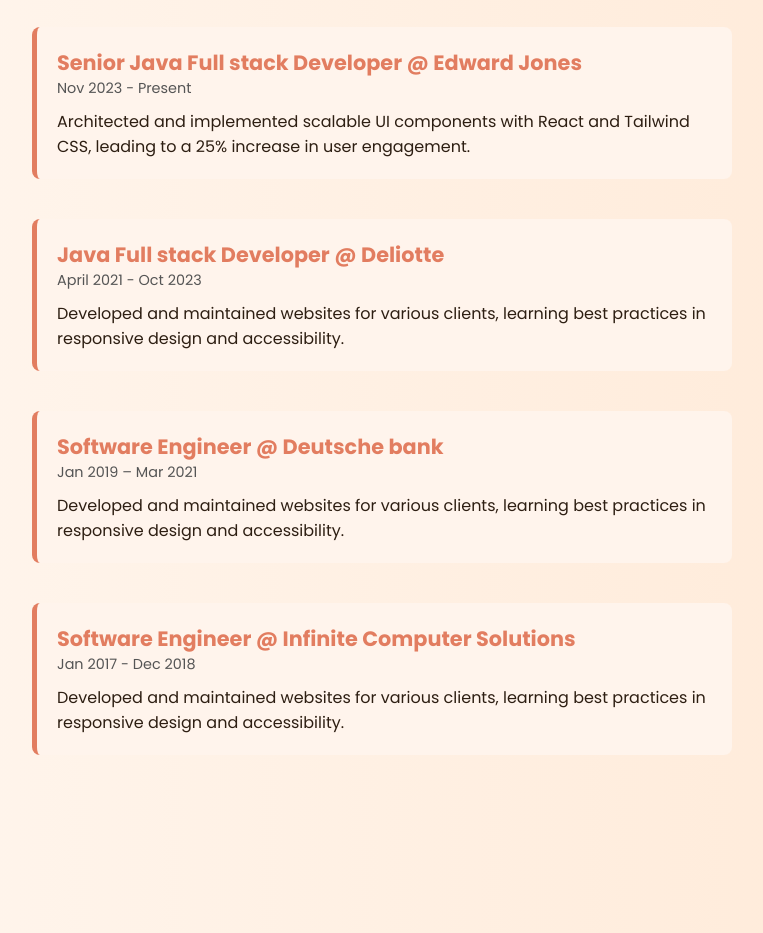
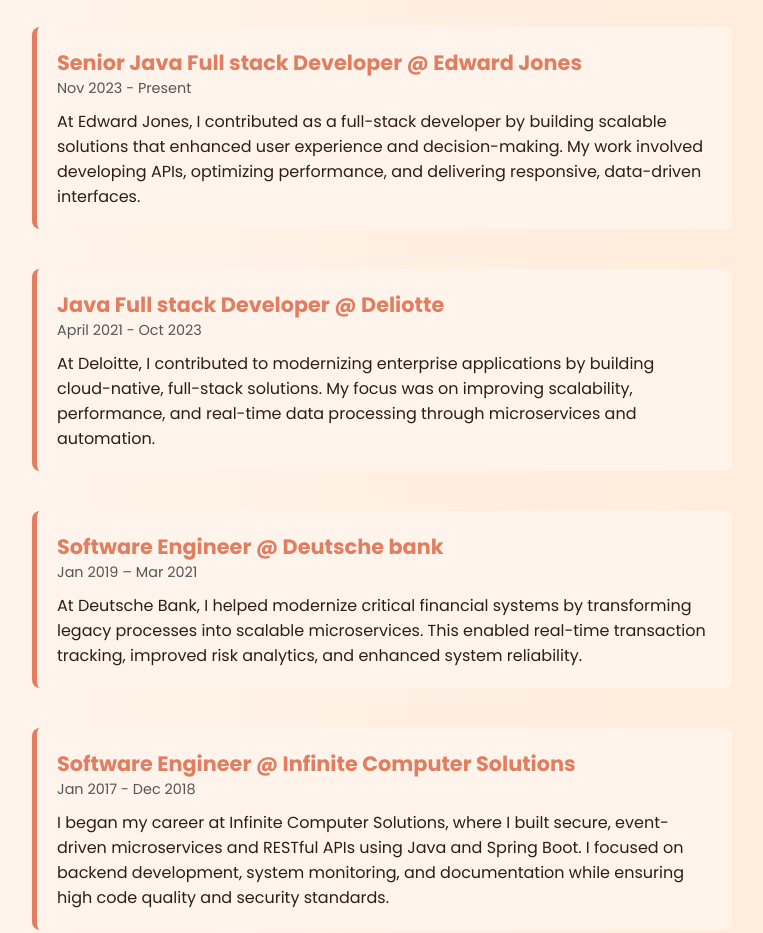
Before and after one commit to sandeep949/cos-portfolio, a plain HTML site: page index.html in a window 1280 px wide. Shown: the part 2251-3184 px from the top of the page, without its empty margins (258-1021 px from the left). Drawn offline with Linux system fonts and the light colour scheme.

Commit message:
changes in experience

```diff
--- a/index.html
+++ b/index.html
@@ -101,22 +101,26 @@
     <div class="experience-item">
       <h3>Senior Java Full stack  Developer <span>@ Edward Jones</span></h3>
       <p class="duration">Nov 2023 - Present</p>
-      <p>Architected and implemented scalable UI components with React and Tailwind CSS, leading to a 25% increase in user engagement.</p>
+      <p>At Edward Jones, I contributed as a full-stack developer by building scalable solutions that enhanced user experience and decision-making.
+        My work involved developing APIs, optimizing performance, and delivering responsive, data-driven interfaces.</p>
     </div>
     <div class="experience-item">
       <h3>Java Full stack  Developer <span>@ Deliotte</span></h3>
       <p class="duration">April 2021 - Oct 2023</p>
-      <p>Developed and maintained websites for various clients, learning best practices in responsive design and accessibility.</p>
+      <p>At Deloitte, I contributed to modernizing enterprise applications by building cloud-native, full-stack solutions.
+        My focus was on improving scalability, performance, and real-time data processing through microservices and automation.</p>
     </div>
     <div class="experience-item">
       <h3>Software Engineer <span>@ Deutsche bank</span></h3>
       <p class="duration">Jan 2019 – Mar 2021</p>
-      <p>Developed and maintained websites for various clients, learning best practices in responsive design and accessibility.</p>
+      <p>At Deutsche Bank, I helped modernize critical financial systems by transforming legacy processes into scalable microservices.
+        This enabled real-time transaction tracking, improved risk analytics, and enhanced system reliability.</p>
     </div>
     <div class="experience-item">
       <h3>Software Engineer <span>@ Infinite Computer Solutions</span></h3>
       <p class="duration">Jan 2017 - Dec 2018</p>
-      <p>Developed and maintained websites for various clients, learning best practices in responsive design and accessibility.</p>
+      <p>I began my career at Infinite Computer Solutions, where I built secure, event-driven microservices and RESTful APIs using Java and Spring Boot.
+        I focused on backend development, system monitoring, and documentation while ensuring high code quality and security standards.</p>
     </div>
   </section>
 
```
